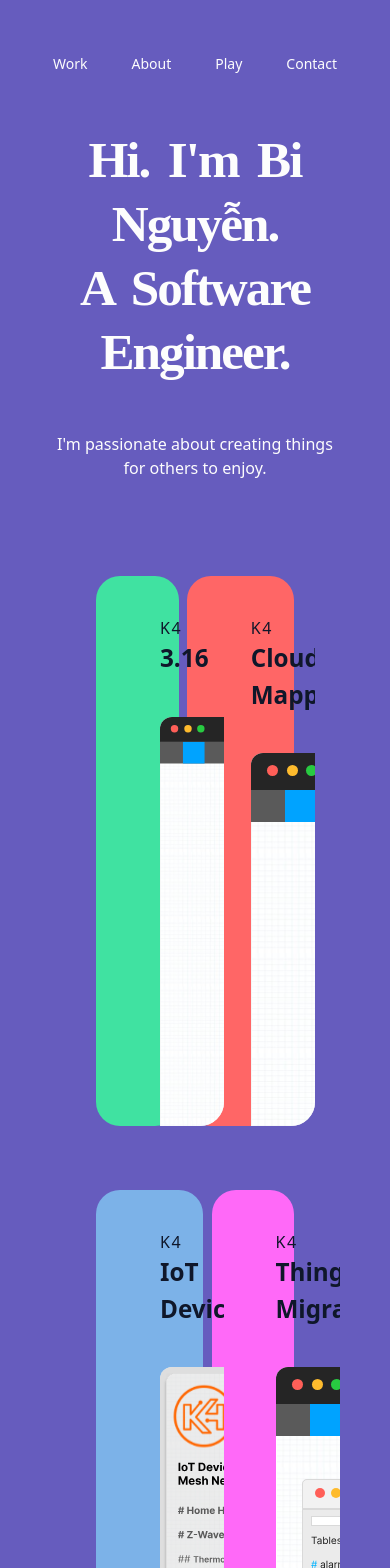
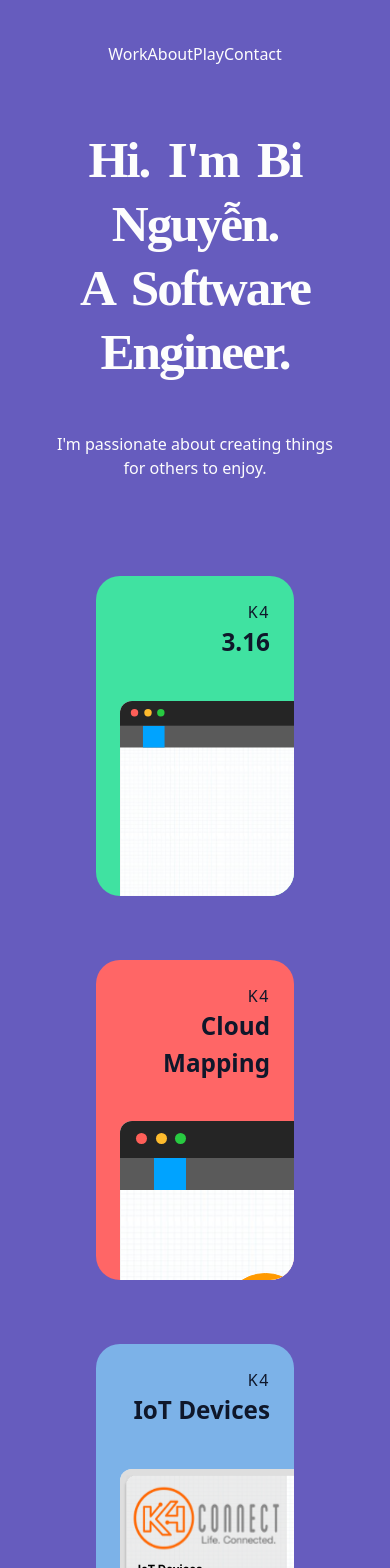
Before and after one commit to vnn8248/code-nguyen, a Next.js app: page / in a window 390 px wide. Shown: the top 1568 px of the page. Built offline with nearby package versions, Linux system fonts and the light colour scheme.

Commit message:
Add responsive styling

```diff
--- a/app/components/Card.js
+++ b/app/components/Card.js
@@ -12,8 +12,8 @@ const Card = (props) => {
   // First project in grid
   if (props.position === 1) {
     bg = 'bg-[#40e2a1]';
-    start = 'col-start-1';
-    end = 'col-end-11';
+    start = 'md:col-start-1';
+    end = 'md:col-end-11';
     w = 810;
     h = 422;
   }
@@ -21,8 +21,8 @@ const Card = (props) => {
   // Second
   if (props.position === 2) {
     bg = 'bg-[#ff6666]';
-    start = 'col-start-12';
-    end = 'col-end-25';
+    start = 'md:col-start-12';
+    end = 'md:col-end-25';
     w = 1300;
     h = 600;
   }
@@ -30,8 +30,8 @@ const Card = (props) => {
   // Third
   if (props.position === 3) {
     bg = 'bg-[#7cb2e8]';
-    start = 'col-start-1';
-    end = 'col-end-14';
+    start = 'md:col-start-1';
+    end = 'md:col-end-14';
     w = 810;
     h = 422;
   }
@@ -39,8 +39,8 @@ const Card = (props) => {
   // Fourth
   if (props.position === 4) {
     bg = 'bg-[#ff69f8]';
-    start = 'col-start-15';
-    end = 'col-end-25';
+    start = 'md:col-start-15';
+    end = 'md:col-end-25';
     w = 1300;
     h = 600;
   }
@@ -48,13 +48,13 @@ const Card = (props) => {
   return (
     <div
       key={props.imageAlt}
-      className={`${start} ${end} rounded-3xl ${bg} text-slate-900`}
+      className={`col-start-1 col-end-25 ${start} ${end} rounded-3xl ${bg} text-slate-900`}
     >
       <Link
         href={`projects/${props.slug}`}
-        className="max-h-550 rounded-lg flex w-full relative cursor-pointer flex-col no-underline"
+        className="max-h-80 rounded-lg flex w-full relative cursor-pointer flex-col no-underline"
       >
-        <div className="card-wrap flex flex-col w-full h-full relative overflow-hidden rounded-3xl py-10 px-16">
+        <div className="card-wrap flex flex-col w-full h-full relative overflow-hidden rounded-3xl p-6 md:py-10 md:px-16">
           <div className="info text-right flex flex-col z-30">
             <span className="uppercase tracking-widest font-medium text-base">
               {props.projectCompany}
--- a/app/components/Footer.js
+++ b/app/components/Footer.js
@@ -5,8 +5,8 @@ import Link from 'next/link';
 const Footer = () => {
   return (
     <footer className="grid grid-cols-24 w-full mx-auto max-w-screen-2xl relative z-20 py-16">
-      <div className="fun col-start-3 col-end-12">
-        <div className="faded flex items-center rounded-full overflow-hidden py-4 pl-5 pr-10">
+      <div className="fun col-start-3 col-end-23 md:col-start-5 md:col-end-15">
+        <div className="faded flex items-center rounded-full overflow-hidden py-4 pl-5 pr-10 transition-all duration-200 ease-in-out">
           <div className="icon flex rounded-full opacity-100">
             <Image
               src={'/spotify.svg'}
@@ -16,8 +16,8 @@ const Footer = () => {
             />
           </div>
           <div className="track-list flex flex-col overflow-hidden flex-1 ml-5">
-            <div className="artist opacity-80 text-base">Now Playing...</div>
-            <div className="song font-bold tracking-normal">
+            <div className="artist opacity-80 text-sm">Now Playing...</div>
+            <div className="song font-bold tracking-normal overflow-ellipsis overflow-hidden whitespace-nowrap text-sm">
               <Link
                 href="https://open.spotify.com/track/2db8VSxfFglwMPmzjbYMS0?si=122e41f795714b1f"
                 target="_blank"
@@ -29,7 +29,7 @@ const Footer = () => {
           </div>
         </div>
       </div>
-      <ul className="list social col-start-17 col-end-20">
+      <ul className="list social col-start-4 col-end-12 md:col-start-17 md:col-end-20 mt-10 text-sm">
         <li className="font-bold mb-3.5">Socials</li>
         <li className="p-0 m-0">
           <Link
@@ -62,7 +62,7 @@ const Footer = () => {
           </Link>
         </li>
       </ul>
-      <ul className="list nav col-start-20 col-end-23">
+      <ul className="list nav col-start-18 col-end-25 md:col-start-20 md:col-end-23 mt-10 text-sm">
         <li className="font-bold mb-3.5">Menu</li>
         <li className="p-0 m-0">
           <Link
--- a/app/components/Header.js
+++ b/app/components/Header.js
@@ -1,40 +1,32 @@
 import React from 'react';
 import Link from 'next/link';
 
-const Header = () => {
+const Header = (props) => {
   return (
-    <header className="fixed w-full">
-      <nav className="container mx-auto mt-8 flex justify-center items-center relative z-50">
-        <ul className="flex flex-row justify-center items-center list-none rounded-full">
+    <header className="fixed w-full p-0 top-0 right-0 left-0 z-[1000]">
+      <nav className="mx-auto mt-8 flex justify-center items-center relative z-[100] max-w-screen-2xl">
+        <ul
+          className={`flex p-2.5 flex-row justify-center items-center list-none rounded-full transition-all duration-200 ease-linear ${
+            props.scrolled ? 'faded' : 'bg-none'
+          }`}
+        >
           <li className="flex relative">
-            <Link
-              href="/"
-              className="p-4 m-1.5 text-sm lg:text-xl rounded-full hover:bg-[#958ed2]"
-            >
+            <Link href="/" className="nav-link font-link">
               Work
             </Link>
           </li>
           <li className="flex relative">
-            <Link
-              href="/about"
-              className="p-4 m-1.5 text-sm lg:text-xl rounded-full"
-            >
+            <Link href="/about" className="nav-link font-link">
               About
             </Link>
           </li>
           <li className="flex relative">
-            <Link
-              href="/personal"
-              className="p-4 m-1.5 text-sm lg:text-xl rounded-full"
-            >
+            <Link href="/personal" className="nav-link font-link">
               Play
             </Link>
           </li>
           <li className="flex relative">
-            <Link
-              href="/contact"
-              className="p-4 m-1.5 text-sm lg:text-xl rounded-full"
-            >
+            <Link href="/contact" className="nav-link font-link">
               Contact
             </Link>
           </li>
--- a/app/components/mdx/Techs.js
+++ b/app/components/mdx/Techs.js
@@ -12,7 +12,7 @@ const Techs = (props) => {
 
   return (
     <div className="grid grid-cols-24 max-w-screen-2xl p-0 w-full">
-      <div className="item lg:col-start-4 lg:col-end-22 lg:pb-0">
+      <div className="item col-start-2 col-end-24 lg:pb-0">
         <div className="flex items-start justify-between pt-6">
           {techs.map((tech) => {
             let src;
@@ -28,8 +28,13 @@ const Techs = (props) => {
             }
 
             return (
-              <div key={alt}>
-                <h3 className="text-center">{alt}</h3>
+              <div
+                key={alt}
+                className="flex flex-col justify-center items-center"
+              >
+                <h4 className="text-center font-bold text-sm md:text-base">
+                  {alt}
+                </h4>
                 <Image alt={alt} src={src} width={w} height={h} />
               </div>
             );
```
